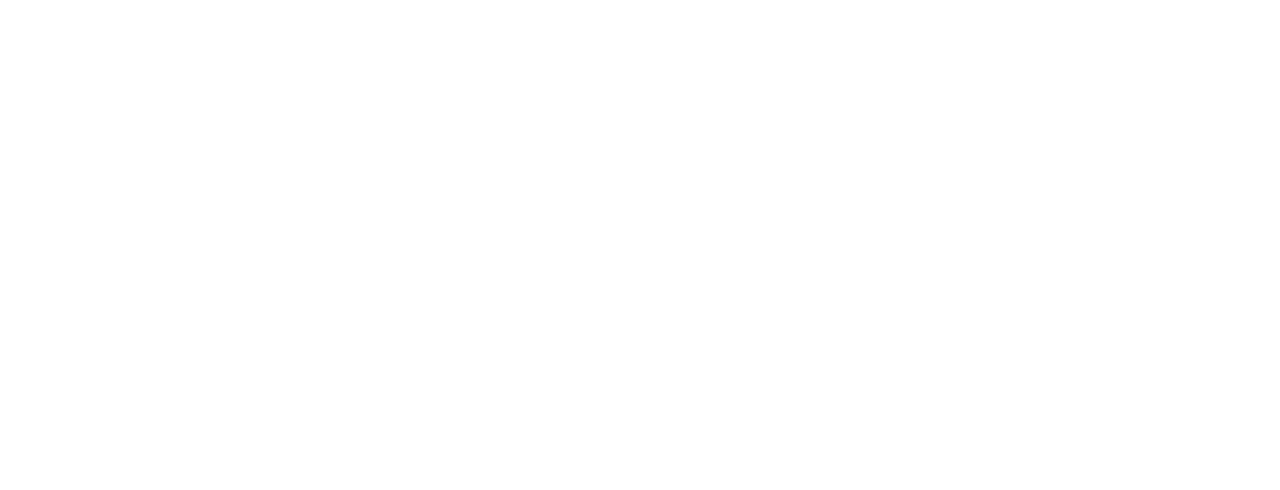
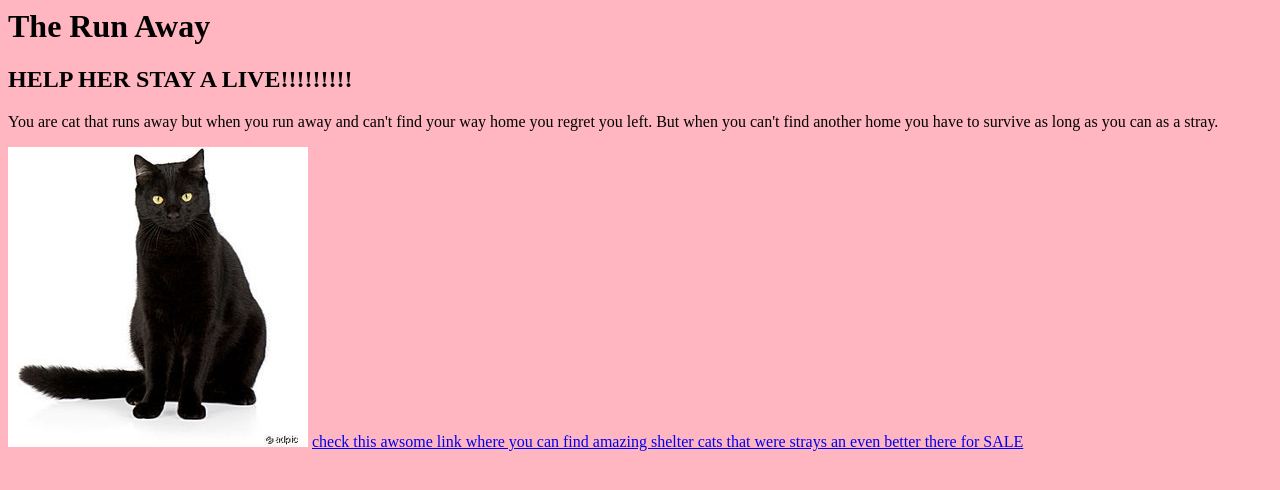
Before and after one commit to wjk1/TheRunAway, a plain HTML site: page index.html in a window 1280 px wide. Drawn offline with Linux system fonts and the light colour scheme.

Commit message:
background color

```diff
--- a/index.html
+++ b/index.html
@@ -4,9 +4,14 @@
 
 <head>
 
-<title>The Run Away/titless
+<title>The Run Away</title>
+
+
+<link rel="stylesheet" type="text/css" href="style.css">
+
 
 </head>
+
 
 <body>
 
--- /dev/null
+++ b/style.css
@@ -0,0 +1,3 @@
+body {
+    background-color: lightpink;
+}
```
